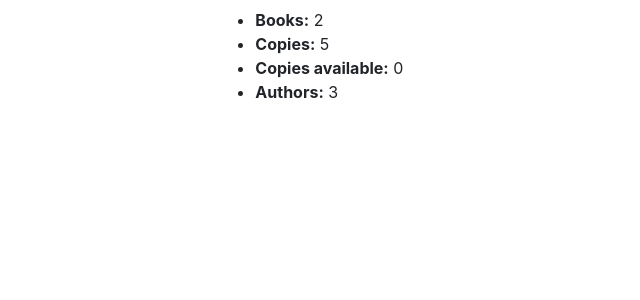
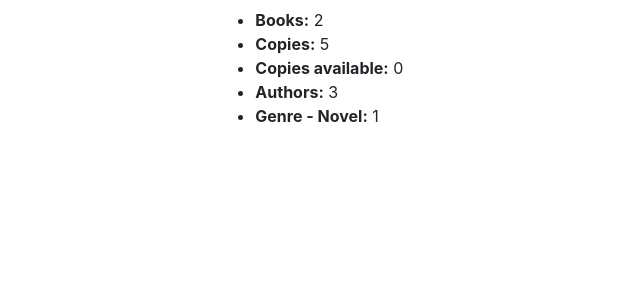
Before and after one commit to jhrac9145/locallibrary, a Django app: page /catalog/ in a window 1280 px wide. Shown: the part 174-474 px from the top of the page, without its empty margins (13-653 px from the left). Run offline with Django 3.2, Linux system fonts and the light colour scheme; data comes from the database, SQL or seed files in the repository; some libraries are stand-ins or nearby versions.

Commit message:
Part5 20200120.20.0

```diff
--- a/catalog/templates/index.html
+++ b/catalog/templates/index.html
@@ -1,10 +1,6 @@
-{% extends "base_generic.html" %}
-
-{% block title %}
+{% extends "base_generic.html" %} {% block title %}
 <title>Index</title>
-{% endblock %}
-
-{% block content %}
+{% endblock %} {% block content %}
 <h1>Local Library Home</h1>
 <p>
   Welcome to LocalLibrary, a website developed by
@@ -17,5 +13,6 @@
   <li><strong>Copies:</strong> {{ num_instances }}</li>
   <li><strong>Copies available:</strong> {{ num_instances_available }}</li>
   <li><strong>Authors:</strong> {{ num_authors }}</li>
+  <li><strong>Genre - Novel:</strong> {{ num_genre }}</li>
 </ul>
 {% endblock %}
--- a/catalog/views.py
+++ b/catalog/views.py
@@ -7,7 +7,7 @@ def index(request):
     num_instances = BookInstance.objects.all().count()
     num_instances_available = BookInstance.objects.filter(status__exact='a').count()
     num_authors = Author.objects.count()
-    num_genre = Genre.objects.filter(name__iexact='	mAtILdA').count()
+    num_genre = Genre.objects.filter(name__iexact='nOvEL').count()
 
     context = {
         'num_books': num_books,
@@ -16,4 +16,5 @@ def index(request):
         'num_authors': num_authors,
         'num_genre': num_genre,
     }
+
     return render(request, 'index.html', context=context)
```
Lines whose indentation alone changed are shown as unchanged.
